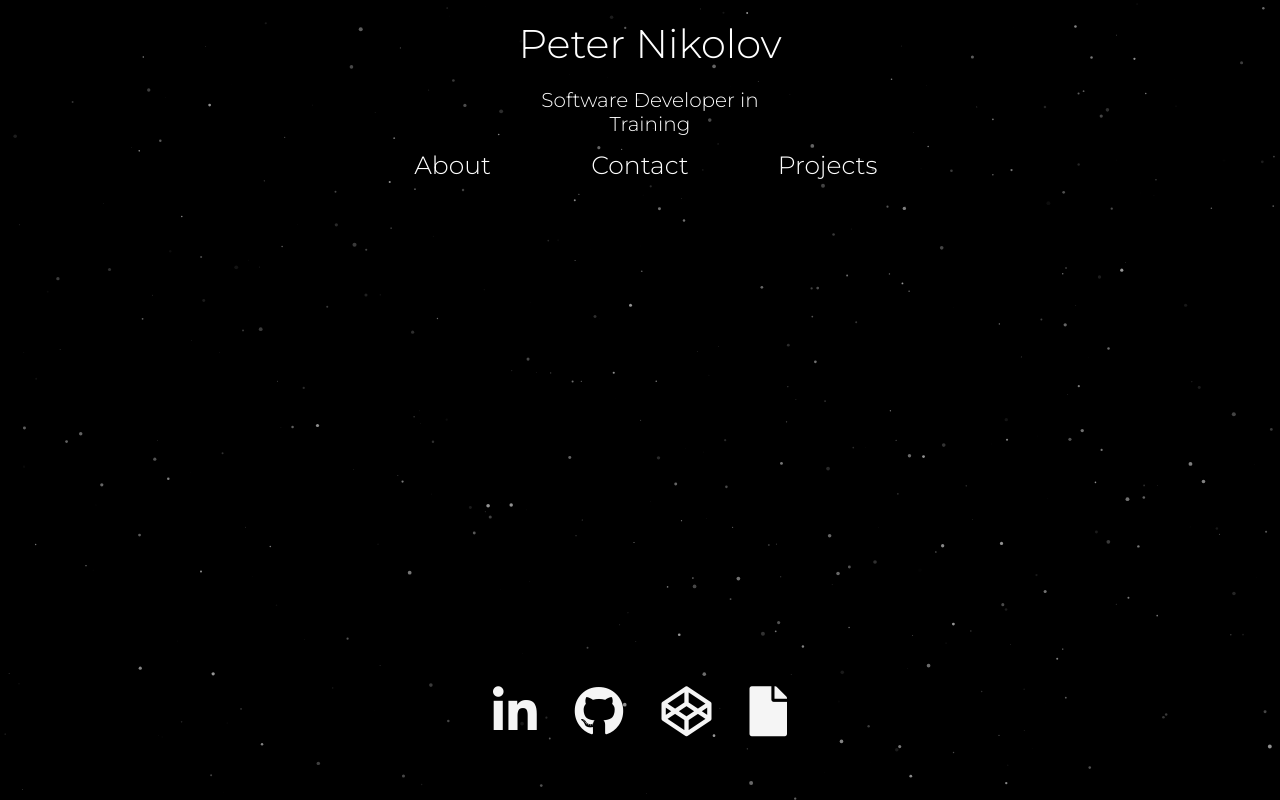
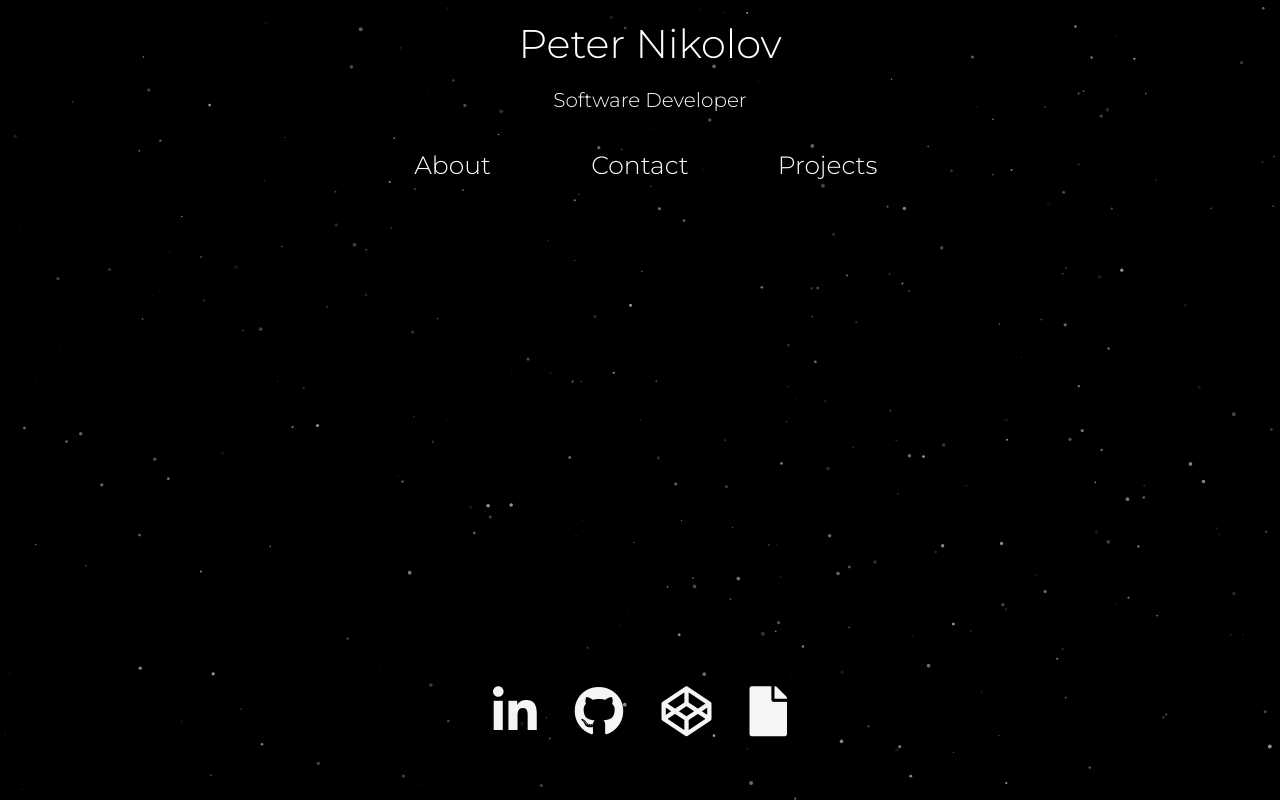
Before and after one commit to Peter-Nikolov1-zz/PetersPortfolio, a plain HTML site: page index.html in a window 1280 px wide. Drawn offline with nearby package versions, Linux system fonts and the light colour scheme.

Commit message:
Fixed Particle Issue

```diff
--- a/index.html
+++ b/index.html
@@ -30,7 +30,7 @@
     <div class="name-container">
         <div class="nameheader">
             <h1 id="firstname">Peter Nikolov</h1>
-            <h5 id="lastname">Software Developer in Training</h5>
+            <h5 id="lastname">Software Developer</h5>
         </div>
     </div>
 
--- a/main.css
+++ b/main.css
@@ -65,14 +65,13 @@ canvas {
 /* Modal Buttons*/
 
 .modalButtons {
+    position: relative;
     margin: auto;
     display: flex;
     justify-content: space-evenly;
 }
 
 .buttonContainer {
-    position: relative;
-    z-index: 3;
     margin: auto;
     padding: 10px;
     display: flex;
```
